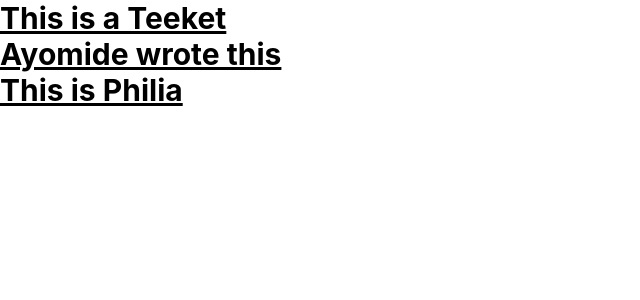
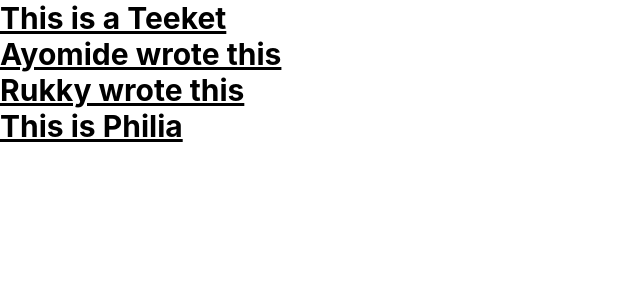
Before and after one commit to gogurlbaby/teeket, a React (Create React App) app: page / in a window 1280 px wide. Shown: the top 300 px of the page, without its empty margins (0-640 px from the left). Built offline with nearby package versions, Linux system fonts and the light colour scheme.

Commit message:
my commit

```diff
--- a/src/App.js
+++ b/src/App.js
@@ -6,6 +6,7 @@ function App() {
     <div className="text-3xl font-bold underline">
       <h1>This is a Teeket</h1>
       <h2>Ayomide wrote this</h2>
+      <h2>Rukky wrote this</h2>
       <h3>This is Philia</h3>
     </div>
   );
```
